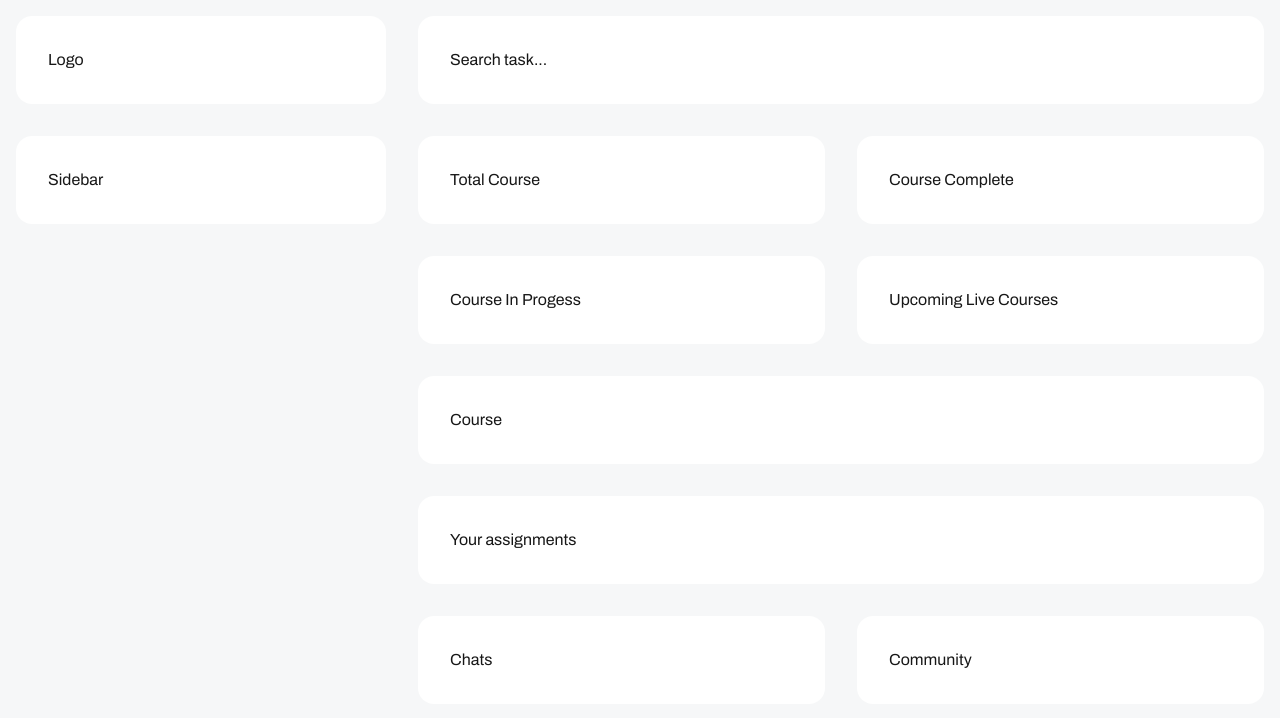
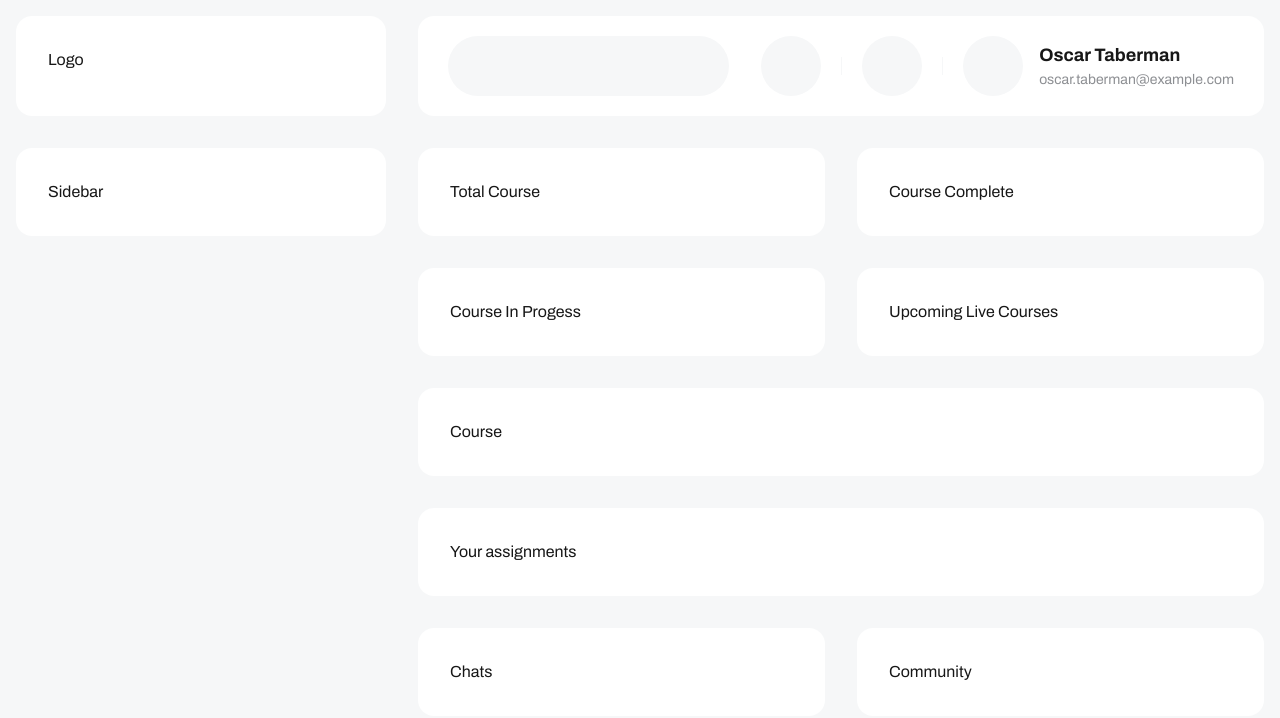
Before and after one commit to cms25-aspnet2-grupp-3/shiko-webapp, a Next.js app: page / in a window 1280 px wide. Shown: the top 718 px of the page. Built offline with nearby package versions, Linux system fonts and the light colour scheme.

Commit message:
feat: refactor header component styles and integrate into AppShellLayout

```diff
--- a/src/components/Header.module.css
+++ b/src/components/Header.module.css
@@ -1,83 +1,63 @@
 .header {
-    padding: 30px;
-    color: #333;
-    display: flex;
-    justify-content: flex-end;
-}
-
-.nav {
-    background-color: rgb(255, 255, 255);
-    width: 1460px;
-    height: 100px;
+    width: 100%;
+    min-height: 100px;
     display: flex;
     align-items: center;
     justify-content: space-between;
     gap: 2rem;
-    padding: 2rem;
+    padding: 0 30px;
     border-radius: 1.5rem;
-
-    .left-section {
-        display: flex;
-        justify-content: flex-start;
+    box-sizing: border-box;
+}
 
 .search-bar {
-            display: flex;
-            align-items: center;
     width: 570px;
+    max-width: 100%;
     height: 60px;
-            background-color: #e9ecf3;
+    background-color: var(--background);
     border-radius: 2rem;
-        }
 }
 
 .right-section {
-        display: grid;
-        grid-template-columns: repeat(4, 1fr);
-        justify-content: space-around;
-        gap: 2.5rem;
-        width: 446px;
+    display: flex;
+    align-items: center;
+    gap: 1.25rem;
+}
 
 .button {
-            position: relative;
-            background-color: #e9ecf3;
-            color: white;
+    background-color: var(--background);
     border: none;
     width: 60px;
     height: 60px;
-            border-radius: 100%;
+    border-radius: 50%;
     cursor: pointer;
+    flex-shrink: 0;
 }
 
-        .button::after {
-            content: "";
-            position: absolute;
-            right: -1.25rem;
-            top: 50%;
-            transform: translateY(-40%);
-            height: 15px;
+.divider {
     width: 1px;
-            background-color: #e9ecf3;
+    height: 18px;
+    background-color: var(--background);
 }
 
 .user-profile {
     display: flex;
     align-items: center;
+    gap: 1rem;
+}
 
 .user-image {
-                background-color: #e9ecf3;
-                color: white;
-                border: none;
+    background-color: var(--background);
     width: 60px;
     height: 60px;
-                border-radius: 100%;
-                cursor: pointer;
+    border-radius: 50%;
+    flex-shrink: 0;
 }
 
 .user-info {
     display: flex;
     flex-direction: column;
-                font-size: 0.9rem;
-                margin-left: 1rem;
+}
 
 .user-name {
     font-size: 18px;
@@ -88,8 +68,3 @@
     font-size: 14px;
     color: #8d8f93;
 }
-            }
-        }
-    }
-
-}
--- a/src/components/Header.tsx
+++ b/src/components/Header.tsx
@@ -1,26 +1,24 @@
 import styles from "./Header.module.css";
-import Image from "next/image";
 
 export default function Header() {
     return (
         <header className={styles.header}>
+                <div className={styles["search-bar"]}></div>
 
-            <nav className={styles.nav}>
-                <div className={styles["left-section"]}>
-                    <div className={styles["search-bar"]}></div>
-                </div>
                 <div className={styles["right-section"]}>
                     <button className={styles.button}></button>
+                    <div className={styles.divider}></div>
                     <button className={styles.button}></button>
+                    <div className={styles.divider}></div>
+
                     <div className={styles["user-profile"]}>
-                        <span className={styles["user-image"]}></span>{/* <Image src="" alt="User Profile" className="profile-pic" /> */}
+                        <span className={styles["user-image"]}></span>
                         <div className={styles["user-info"]}>
                             <span className={styles["user-name"]}>Oscar Taberman</span>
                             <span className={styles["user-email"]}>oscar.taberman@example.com</span>
                         </div>
                     </div>
                 </div>
-            </nav>
         </header>
     );
 }
--- a/src/features/layouts/AppShellLayout.tsx
+++ b/src/features/layouts/AppShellLayout.tsx
@@ -1,3 +1,5 @@
+import Header from "@/components/Header";
+
 type AppShellLayoutProps = Readonly<{
   children: React.ReactNode;
   gapClassName?: string;
@@ -12,7 +14,7 @@ export default function AppShellLayout({
   gapClassName = "gap-8",
   outerPaddingClassName = "p-4",
   topLeft = "Logo",
-  topRight = "Search task...",
+  topRight = <Header />,
   sidebar = "Sidebar",
 }: AppShellLayoutProps) {
   return (
@@ -21,7 +23,7 @@ export default function AppShellLayout({
         className={`grid ${gapClassName} grid-cols-1 lg:grid-cols-[370px_minmax(0,_1fr)]`}
       >
         <div className="rounded rounded-2xl p-8 bg-white">{topLeft}</div>
-        <div className="rounded rounded-2xl p-8 bg-white">{topRight}</div>
+        <div className="rounded rounded-2xl bg-white">{topRight}</div>
       </div>
 
       <div
```
Lines whose indentation alone changed are shown as unchanged.
